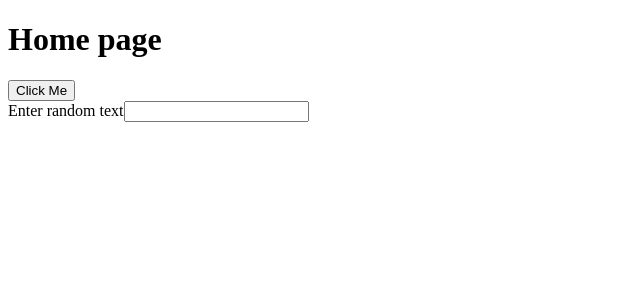
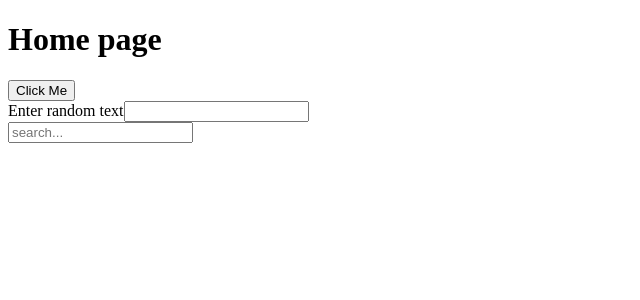
Before and after one commit to witehound/Oppenheimer, a Next.js app in the folder testing/nextjs-test/: page / in a window 1280 px wide. Shown: the top 300 px of the page, without its empty margins (0-640 px from the left). Built offline with nearby package versions, Linux system fonts and the light colour scheme.

Commit message:
test getByPlaceholderText query

```diff
--- a/testing/nextjs-test/pages/index.js
+++ b/testing/nextjs-test/pages/index.js
@@ -7,6 +7,9 @@ export default function Home() {
         <label htmlFor="randomText">Enter random text</label>
         <input id="randomText" />
       </div>
+      <div>
+        <input id="specificText" placeholder="search..." />
+      </div>
     </div>
   );
 }
```
Also changed, not shown: 1 other file (tests, documents, lock files or other folders).
